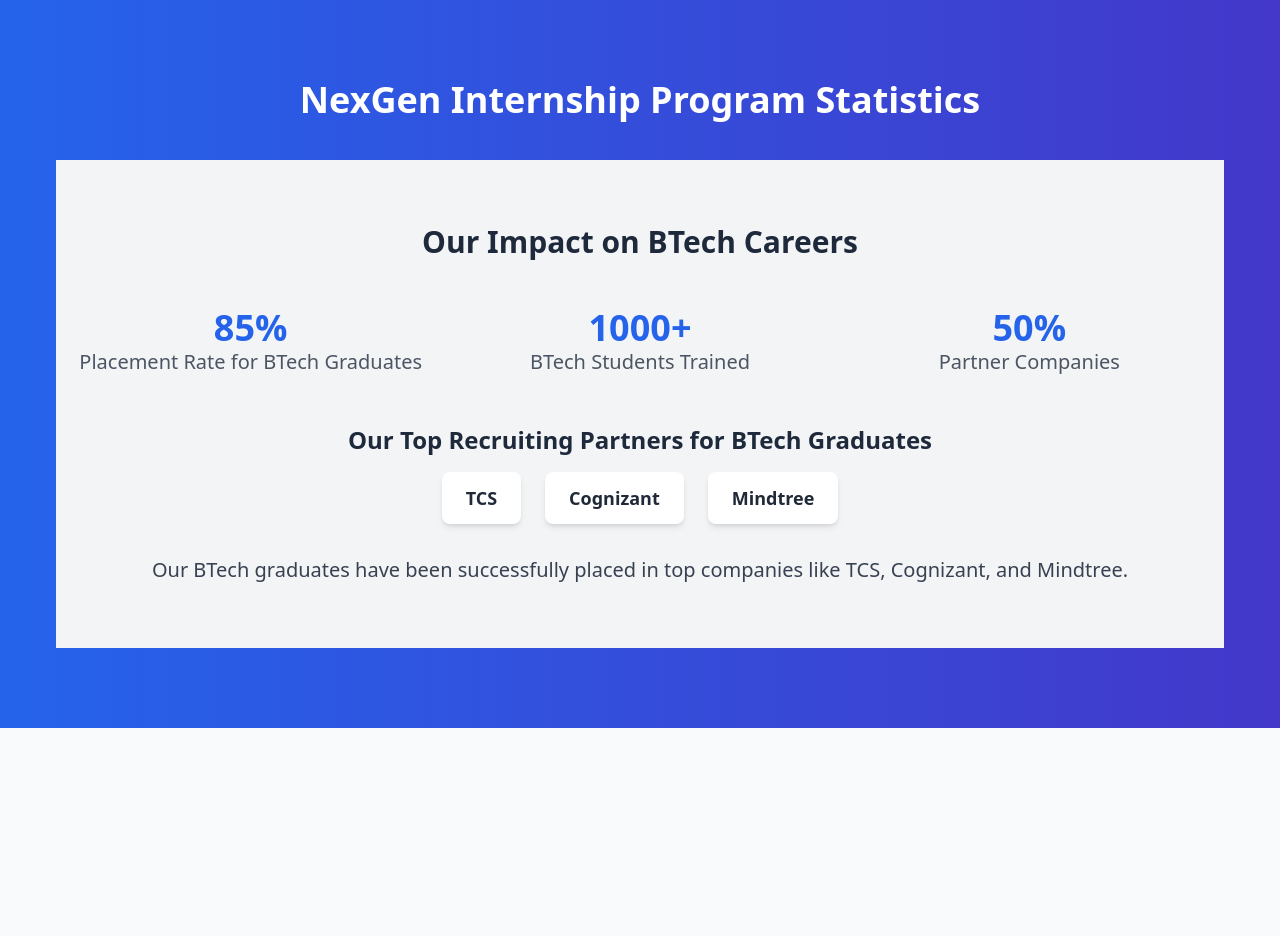
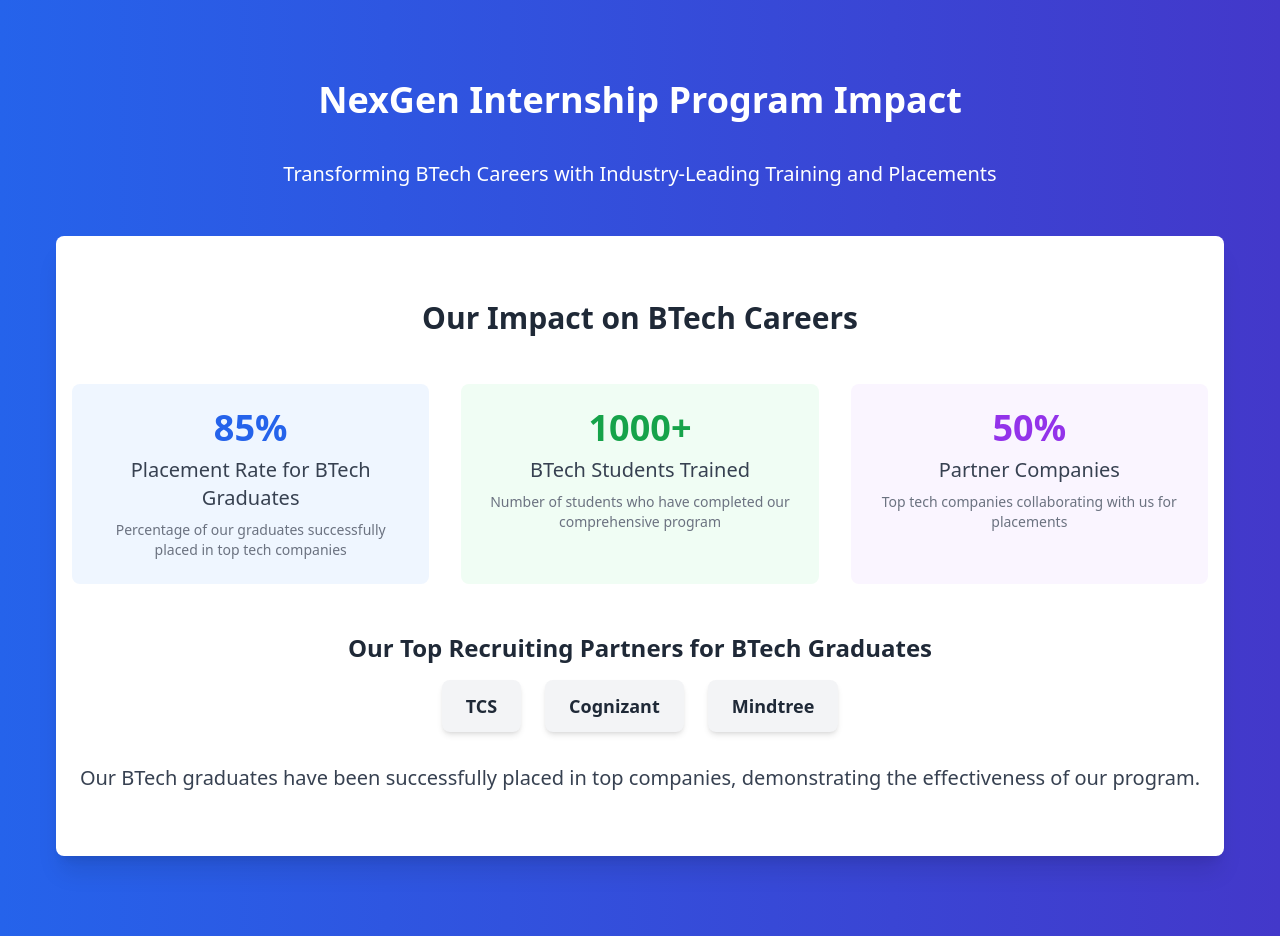
Before and after one commit to dheemutech/main, a Next.js app: page / in a window 1280 px wide. Before the commit the page ends 800 px from the top, so only its background shows below. Built offline with nearby package versions, Linux system fonts and the light colour scheme.

Commit message:
SOFTGEN MAGIC

```diff
--- a/src/components/AnimatedStats.jsx
+++ b/src/components/AnimatedStats.jsx
@@ -43,48 +43,51 @@
 
 export const AnimatedStats = () => {
   return (
-    <section className="py-16 bg-gray-100">
+    <section className="py-16 bg-white rounded-lg shadow-xl">
       <div className="container mx-auto px-4">
-        <h2 className="text-3xl font-bold text-center mb-12">Our Impact on BTech Careers</h2>
+        <h2 className="text-3xl font-bold text-center mb-12 text-gray-800">Our Impact on BTech Careers</h2>
         <div className="grid grid-cols-1 md:grid-cols-3 gap-8">
           <motion.div
-            className="text-center"
+            className="text-center p-6 bg-blue-50 rounded-lg"
             whileHover={{ scale: 1.05 }}
             transition={{ type: "spring", stiffness: 300 }}
           >
-            <p className="text-4xl font-bold text-blue-600">
+            <p className="text-4xl font-bold text-blue-600 mb-2">
               <AnimatedNumber value={85} duration={2} />
             </p>
-            <p className="text-xl text-gray-600">Placement Rate for BTech Graduates</p>
+            <p className="text-xl text-gray-700">Placement Rate for BTech Graduates</p>
+            <p className="text-sm text-gray-500 mt-2">Percentage of our graduates successfully placed in top tech companies</p>
           </motion.div>
           <motion.div
-            className="text-center"
+            className="text-center p-6 bg-green-50 rounded-lg"
             whileHover={{ scale: 1.05 }}
             transition={{ type: "spring", stiffness: 300 }}
           >
-            <p className="text-4xl font-bold text-blue-600">
+            <p className="text-4xl font-bold text-green-600 mb-2">
               <AnimatedNumber value={1000} duration={2} />
             </p>
-            <p className="text-xl text-gray-600">BTech Students Trained</p>
+            <p className="text-xl text-gray-700">BTech Students Trained</p>
+            <p className="text-sm text-gray-500 mt-2">Number of students who have completed our comprehensive program</p>
           </motion.div>
           <motion.div
-            className="text-center"
+            className="text-center p-6 bg-purple-50 rounded-lg"
             whileHover={{ scale: 1.05 }}
             transition={{ type: "spring", stiffness: 300 }}
           >
-            <p className="text-4xl font-bold text-blue-600">
+            <p className="text-4xl font-bold text-purple-600 mb-2">
               <AnimatedNumber value={50} duration={2} />
             </p>
-            <p className="text-xl text-gray-600">Partner Companies</p>
+            <p className="text-xl text-gray-700">Partner Companies</p>
+            <p className="text-sm text-gray-500 mt-2">Top tech companies collaborating with us for placements</p>
           </motion.div>
         </div>
         <div className="mt-12 text-center">
-          <p className="text-2xl font-bold mb-4">Our Top Recruiting Partners for BTech Graduates</p>
+          <p className="text-2xl font-bold mb-4 text-gray-800">Our Top Recruiting Partners for BTech Graduates</p>
           <div className="flex flex-wrap justify-center items-center gap-6">
             {['TCS', 'Cognizant', 'Mindtree'].map((company) => (
               <motion.div
                 key={company}
-                className="bg-white px-6 py-3 rounded-lg shadow-md"
+                className="bg-gray-100 px-6 py-3 rounded-lg shadow-md"
                 whileHover={{ scale: 1.1, boxShadow: "0px 5px 15px rgba(0,0,0,0.1)" }}
               >
                 <p className="text-lg font-semibold text-gray-800">{company}</p>
@@ -94,7 +97,7 @@
         </div>
         <div className="mt-8 text-center">
           <p className="text-xl text-gray-700">
-            Our BTech graduates have been successfully placed in top companies like TCS, Cognizant, and Mindtree.
+            Our BTech graduates have been successfully placed in top companies, demonstrating the effectiveness of our program.
           </p>
         </div>
       </div>
--- a/src/pages/index.js
+++ b/src/pages/index.js
@@ -7,13 +7,17 @@
   return (
     <Layout>
       <Head>
-        <title>NexGen Internship Program Statistics</title>
-        <meta name="description" content="Key statistics for the NexGen Internship Program for BTech students." />
+        <title>NexGen Internship Program - BTech Career Statistics</title>
+        <meta name="description" content="Discover the impact of NexGen Internship Program on BTech careers. View our placement rates, number of students trained, and top recruiting partners." />
+        <meta name="keywords" content="BTech internship, career statistics, placement rates, tech companies, NexGen program" />
       </Head>
 
-      <main className="py-20 bg-gradient-to-r from-blue-600 to-indigo-700">
-        <div className="container mx-auto px-4 text-center">
-          <h1 className="text-4xl font-bold mb-10 text-white">NexGen Internship Program Statistics</h1>
+      <main className="min-h-screen bg-gradient-to-r from-blue-600 to-indigo-700 py-20">
+        <div className="container mx-auto px-4">
+          <h1 className="text-4xl font-bold mb-10 text-white text-center">NexGen Internship Program Impact</h1>
+          <p className="text-xl text-white text-center mb-12">
+            Transforming BTech Careers with Industry-Leading Training and Placements
+          </p>
           <AnimatedStats />
         </div>
       </main>
```
